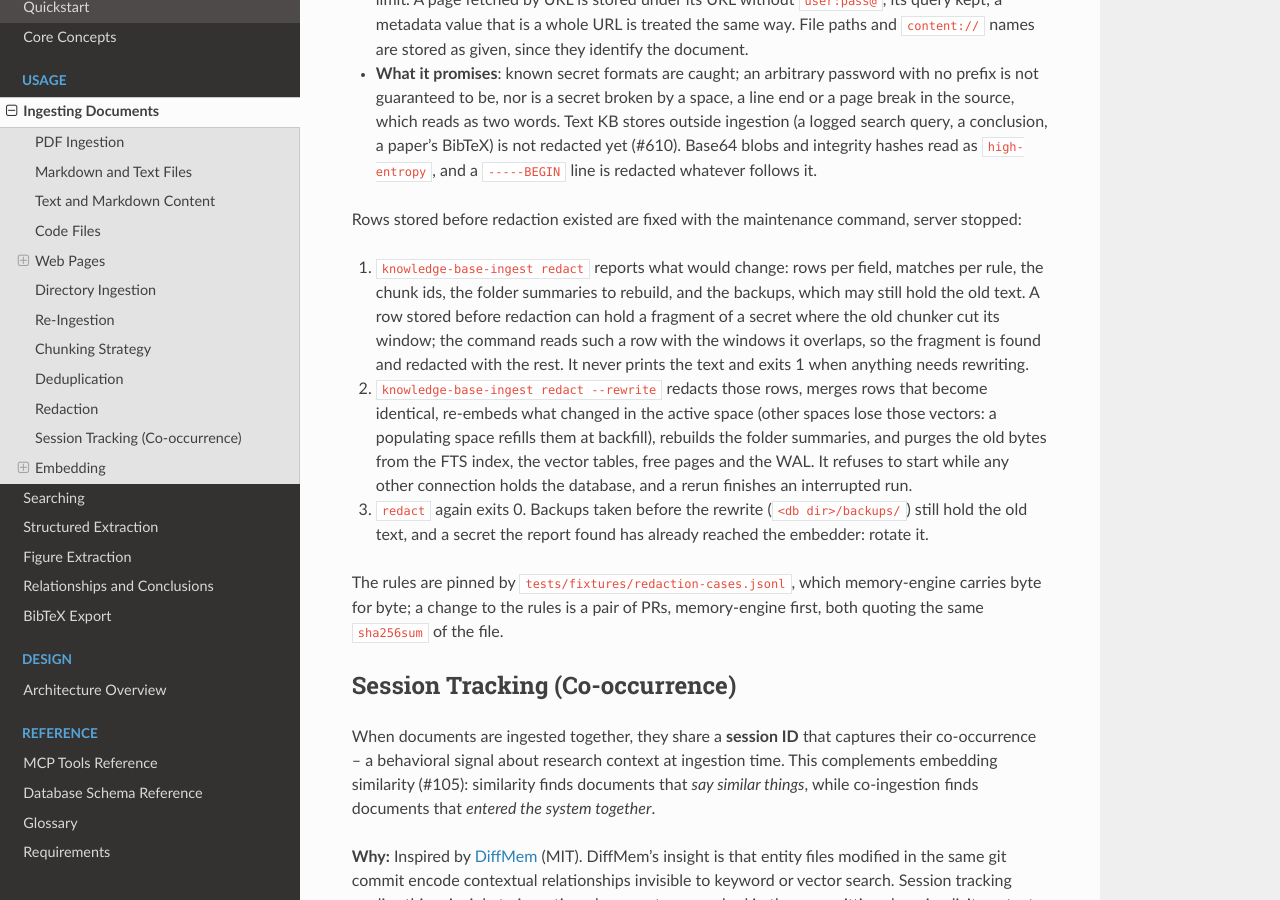
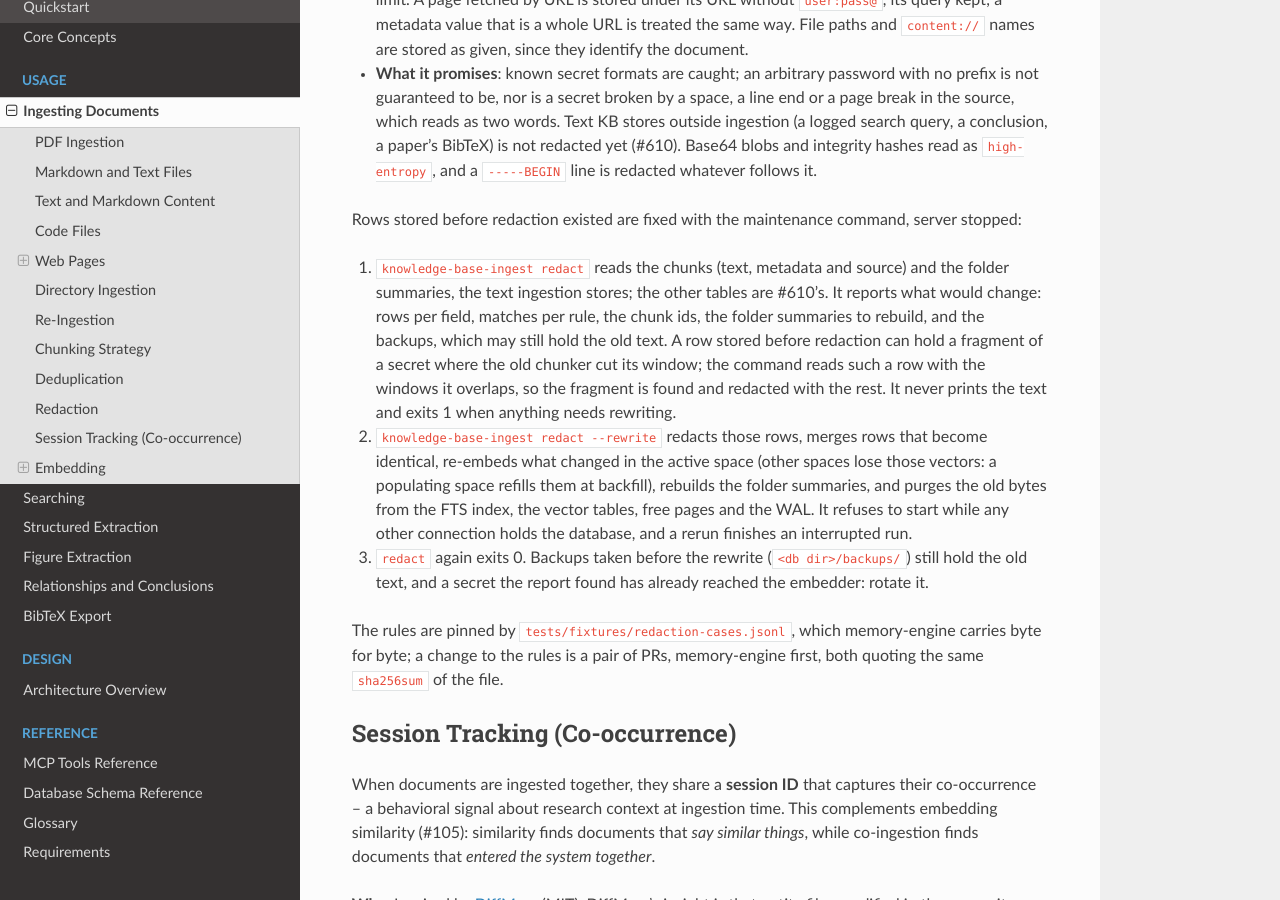
Before and after one commit to dutiona/knowledge-base, a Sphinx documentation site: the page built from docs/usage/ingesting-documents.md, in a window 1280 px wide and 900 px high, scrolled down 7241 px. Built offline with Sphinx 7.4.7 and the Read the Docs theme 3.1.0, drawn with Linux system fonts in a browser that asks for light colours.

Commit message:
docs(ingest): say which tables the redact command reads
It reads the chunks and the folder summaries, the text ingestion
stores; a clean report says nothing of the other tables, which #610
covers. Found by the Vibe review.

```diff
--- a/docs/usage/ingesting-documents.md
+++ b/docs/usage/ingesting-documents.md
@@ -241,7 +241,7 @@ Before KB embeds or stores an ingested document's text, it replaces token-shaped
 
 Rows stored before redaction existed are fixed with the maintenance command, server stopped:
 
-1. `knowledge-base-ingest redact` reports what would change: rows per field, matches per rule, the chunk ids, the folder summaries to rebuild, and the backups, which may still hold the old text. A row stored before redaction can hold a fragment of a secret where the old chunker cut its window; the command reads such a row with the windows it overlaps, so the fragment is found and redacted with the rest. It never prints the text and exits 1 when anything needs rewriting.
+1. `knowledge-base-ingest redact` reads the chunks (text, metadata and source) and the folder summaries, the text ingestion stores; the other tables are #610's. It reports what would change: rows per field, matches per rule, the chunk ids, the folder summaries to rebuild, and the backups, which may still hold the old text. A row stored before redaction can hold a fragment of a secret where the old chunker cut its window; the command reads such a row with the windows it overlaps, so the fragment is found and redacted with the rest. It never prints the text and exits 1 when anything needs rewriting.
 2. `knowledge-base-ingest redact --rewrite` redacts those rows, merges rows that become identical, re-embeds what changed in the active space (other spaces lose those vectors: a populating space refills them at backfill), rebuilds the folder summaries, and purges the old bytes from the FTS index, the vector tables, free pages and the WAL. It refuses to start while any other connection holds the database, and a rerun finishes an interrupted run.
 3. `redact` again exits 0. Backups taken before the rewrite (`<db dir>/backups/`) still hold the old text, and a secret the report found has already reached the embedder: rotate it.
 
```
